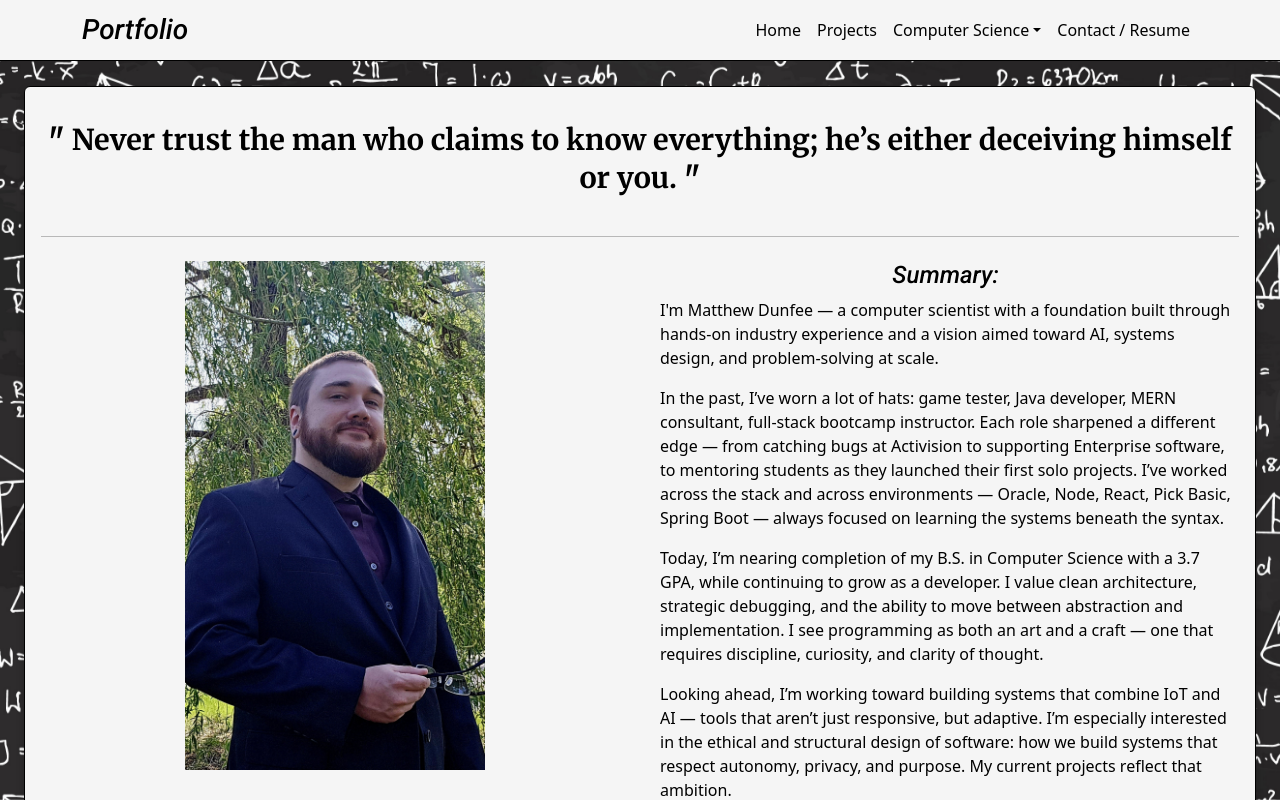
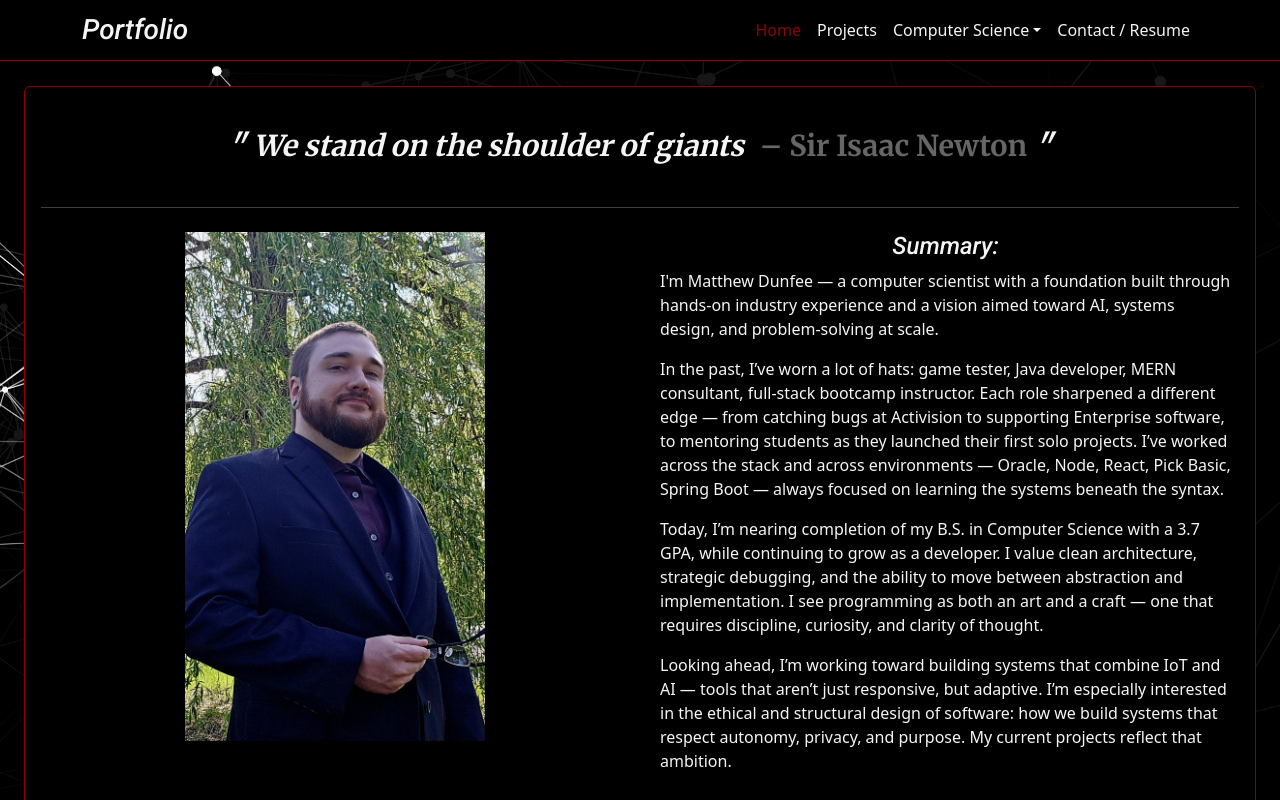
Before and after one commit to m1dunfee/Portfolio3, a React (Create React App) app: page / in a window 1280 px wide. Built offline with nearby package versions, Linux system fonts and the light colour scheme.

Commit message:
updated background img, quote, and color scheme

```diff
--- a/src/components/Landing.js
+++ b/src/components/Landing.js
@@ -14,7 +14,10 @@ class Landing extends Component {
     return (
       <div className='card-container pt-3'>
         <Card id='Landing' className='flex-wrap card card-primary'>
-          <h4 className='quote '> Never trust the man who claims to know everything; he’s either deceiving himself or you. </h4>
+          <blockquote className="quote">
+            We stand on the shoulder of giants
+            <cite>– Sir Isaac Newton</cite>
+          </blockquote>
           <hr/>
           <div className='row'>
             <div className='col-lg-6 p-2'>
--- a/src/custom-bootstrap.scss
+++ b/src/custom-bootstrap.scss
@@ -3,11 +3,16 @@
 @import url("https://fonts.googleapis.com/css2?family=Crimson+Text:wght@700&family=Merriweather:wght@700&display=swap");
 
 /// Theme Variables
-$color-background: #F5F5F5 !default;
-$color-text:       #000000 !default;
-$color-accent:     #000000 !default;
-$color-hover:      #E2E2E2 !default;
-$bg-image:         url('./assets/wallpaper.jpg') !default;
+// $color-background: #F5F5F5 !default;
+// $color-text:       #000000 !default;
+// $color-accent:     #000000 !default;
+// $color-hover:      #E2E2E2 !default;
+
+$color-background: #000000 !default;
+$color-text:       #F5F5F5 !default;
+$color-accent:     #900000 !default;
+$color-hover:      #800000 !default;
+$bg-image:         url('./assets/wallpaper.webp') !default;
 $header-height:    70px !default;
 
 /// Bootstrap Variable Overrides
@@ -250,6 +255,22 @@ img.responsive-img {
   color: $color-accent !important;
 }
 
+.quote {
+  display: flex;
+  justify-content: center;  /* centers children horizontally */
+  align-items: center;
+  gap: 0.5rem;
+  font-style: italic;
+  text-align: center;
+}
+
+.quote cite {
+  font-style: normal;
+  margin-left: 0.5rem;
+  color: #666;
+}
+
+
 /// Keyframes
 @keyframes pulseFade {
   0% { box-shadow: 0 0 0 rgba(229,57,53,0); }
```
Also changed, not shown: src/assets/wallpaper.webp (added).
